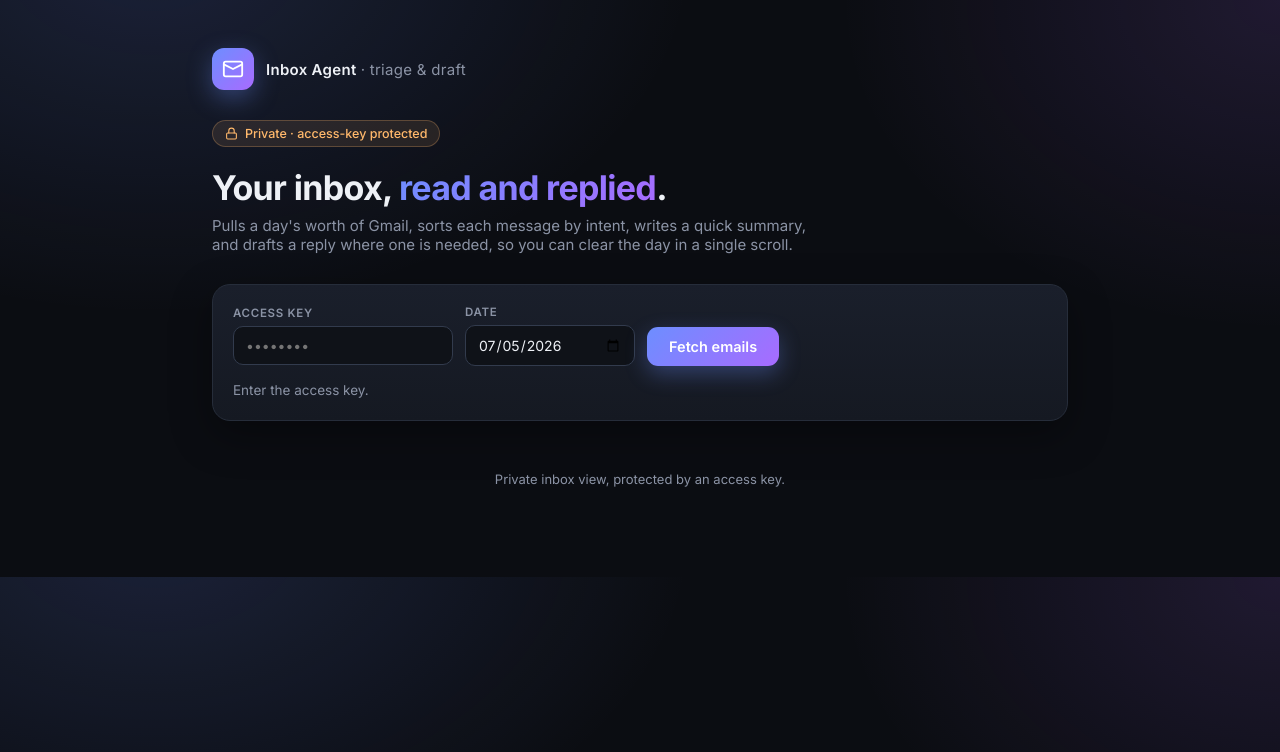
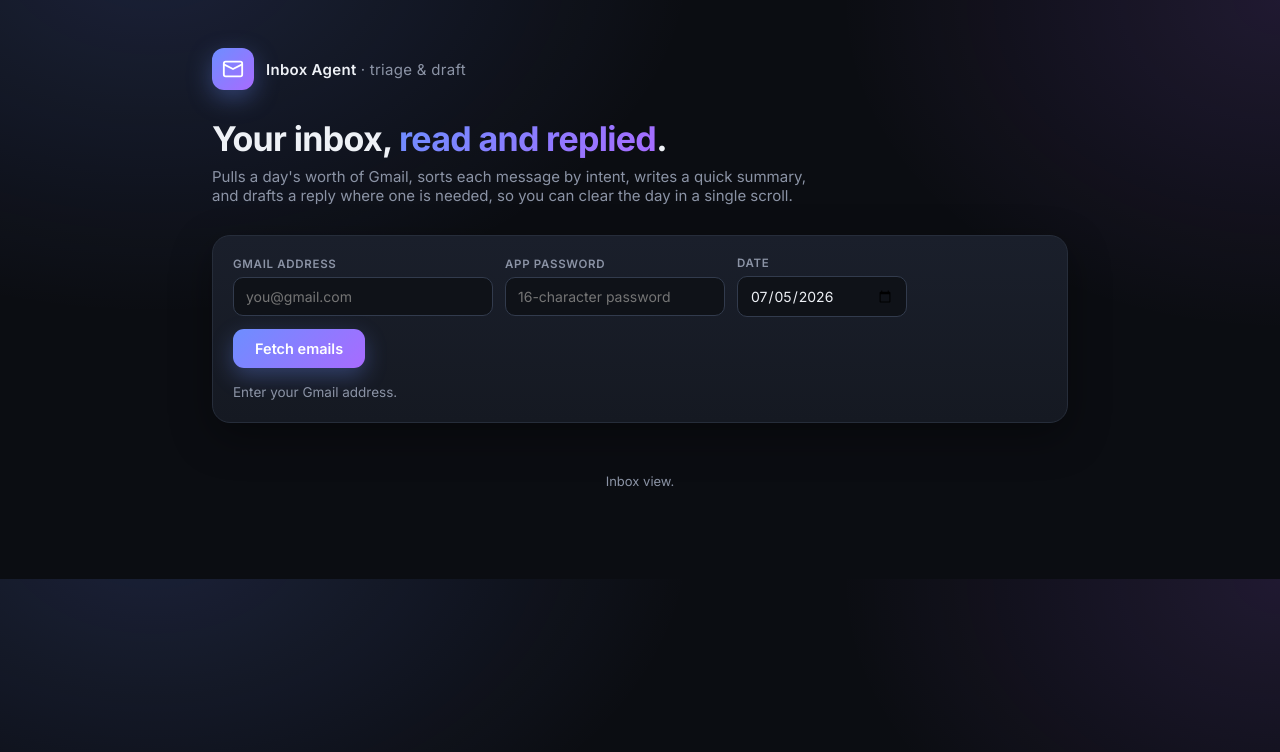
Before and after one commit to coderpro2409/agent, a website: page index.html in a window 1280 px wide. Both pictures are taken after a click on the button "Fetch emails". Drawn offline with Linux system fonts and the light colour scheme.

Commit message:
Ask users for Gmail credentials per request

```diff
--- a/index.html
+++ b/index.html
@@ -35,10 +35,6 @@
   h1 { font-size:34px; line-height:1.1; margin:0 0 10px; letter-spacing:-.02em; font-weight:700; }
   h1 em { font-style:normal; background:var(--grad); -webkit-background-clip:text; background-clip:text; color:transparent; }
   p.sub { color:var(--muted); margin:0 0 30px; max-width:600px; font-size:15px; }
-  .pill { display:inline-flex; align-items:center; gap:7px; font-size:12.5px; color:var(--warn);
-          background:rgba(255,184,107,.1); border:1px solid rgba(255,184,107,.25);
-          padding:5px 12px; border-radius:999px; margin-bottom:22px; font-weight:500; }
-  .pill svg { width:13px; height:13px; stroke:var(--warn); }
   .card {
     background:linear-gradient(180deg,var(--card2),var(--card));
     border:1px solid var(--line); border-radius:18px; padding:20px;
@@ -50,7 +46,9 @@
   input { background:var(--bg2); border:1px solid var(--line2); color:var(--fg); border-radius:10px;
           padding:10px 12px; font:inherit; font-size:14px; transition:.15s; }
   input:focus { outline:none; border-color:var(--accent); box-shadow:0 0 0 3px rgba(109,142,255,.18); }
-  input#key { width:220px; } input#date { width:170px; }
+  input#email { width:260px; }
+  input#appPassword { width:220px; }
+  input#date { width:170px; }
   .btn {
     background:var(--grad); color:#fff; border:0; border-radius:11px; padding:11px 22px;
     font:inherit; font-weight:600; font-size:14.5px; cursor:pointer; transition:.15s;
@@ -98,15 +96,18 @@
     <div class="name">Inbox Agent <span>· triage &amp; draft</span></div>
   </div>
 
-  <span class="pill"><svg viewBox="0 0 24 24" fill="none" stroke-width="2" stroke-linecap="round" stroke-linejoin="round"><rect x="3" y="11" width="18" height="11" rx="2"/><path d="M7 11V7a5 5 0 0 1 10 0v4"/></svg> Private · access-key protected</span>
   <h1>Your inbox, <em>read and replied</em>.</h1>
   <p class="sub">Pulls a day's worth of Gmail, sorts each message by intent, writes a quick summary, and drafts a reply where one is needed, so you can clear the day in a single scroll.</p>
 
   <div class="card controls">
     <div class="row">
       <div class="field">
-        <label for="key">Access key</label>
-        <input type="password" id="key" placeholder="••••••••" />
+        <label for="email">Gmail address</label>
+        <input type="email" id="email" autocomplete="username" placeholder="you@gmail.com" />
+      </div>
+      <div class="field">
+        <label for="appPassword">App password</label>
+        <input type="password" id="appPassword" autocomplete="off" placeholder="16-character password" />
       </div>
       <div class="field">
         <label for="date">Date</label>
@@ -119,7 +120,7 @@
 
   <div id="strip" class="summary-strip"></div>
   <div id="results"></div>
-  <footer>Private inbox view, protected by an access key.</footer>
+  <footer>Inbox view.</footer>
 </div>
 
 <script>
@@ -131,13 +132,19 @@
   function loading(on){ $("spin").style.display = on ? "inline-block" : "none"; }
 
   $("run").addEventListener("click", async () => {
-    const key = $("key").value.trim();
+    const email = $("email").value.trim();
+    const appPassword = $("appPassword").value.trim();
     const date = $("date").value;
-    if(!key){ setStatus("Enter the access key."); return; }
+    if(!email){ setStatus("Enter your Gmail address."); return; }
+    if(!appPassword){ setStatus("Enter your Gmail app password."); return; }
     $("run").disabled = true; loading(true); setStatus("Connecting to inbox…");
     $("results").innerHTML = ""; $("strip").innerHTML = "";
     try {
-      const r = await fetch(`/api/inbox?date=${encodeURIComponent(date)}`, { headers: { "x-access-key": key } });
+      const r = await fetch("/api/inbox", {
+        method: "POST",
+        headers: { "Content-Type": "application/json" },
+        body: JSON.stringify({ email, appPassword, date }),
+      });
       const data = await r.json();
       if(!r.ok){ setStatus(data.error || ("Error " + r.status)); return; }
 
```
